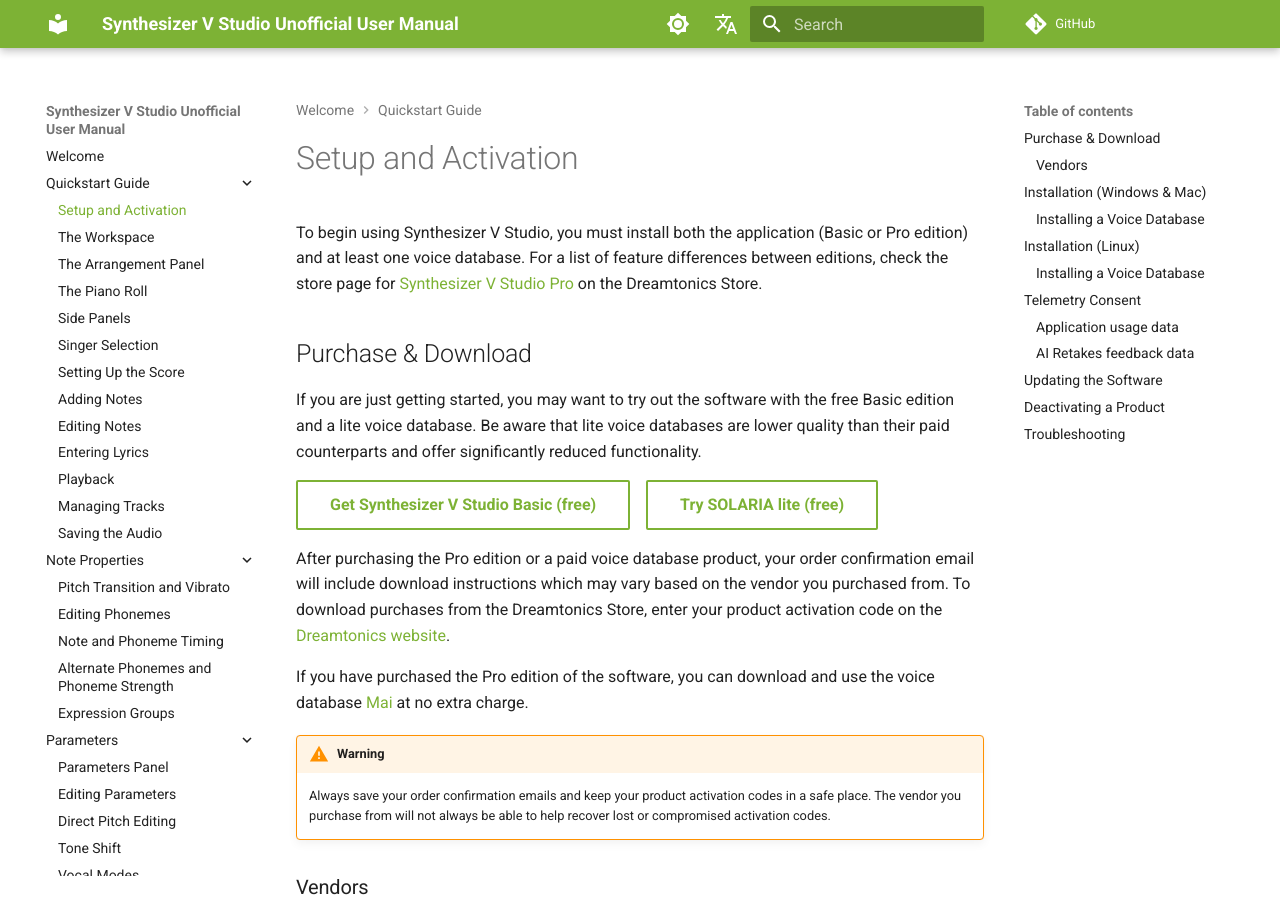
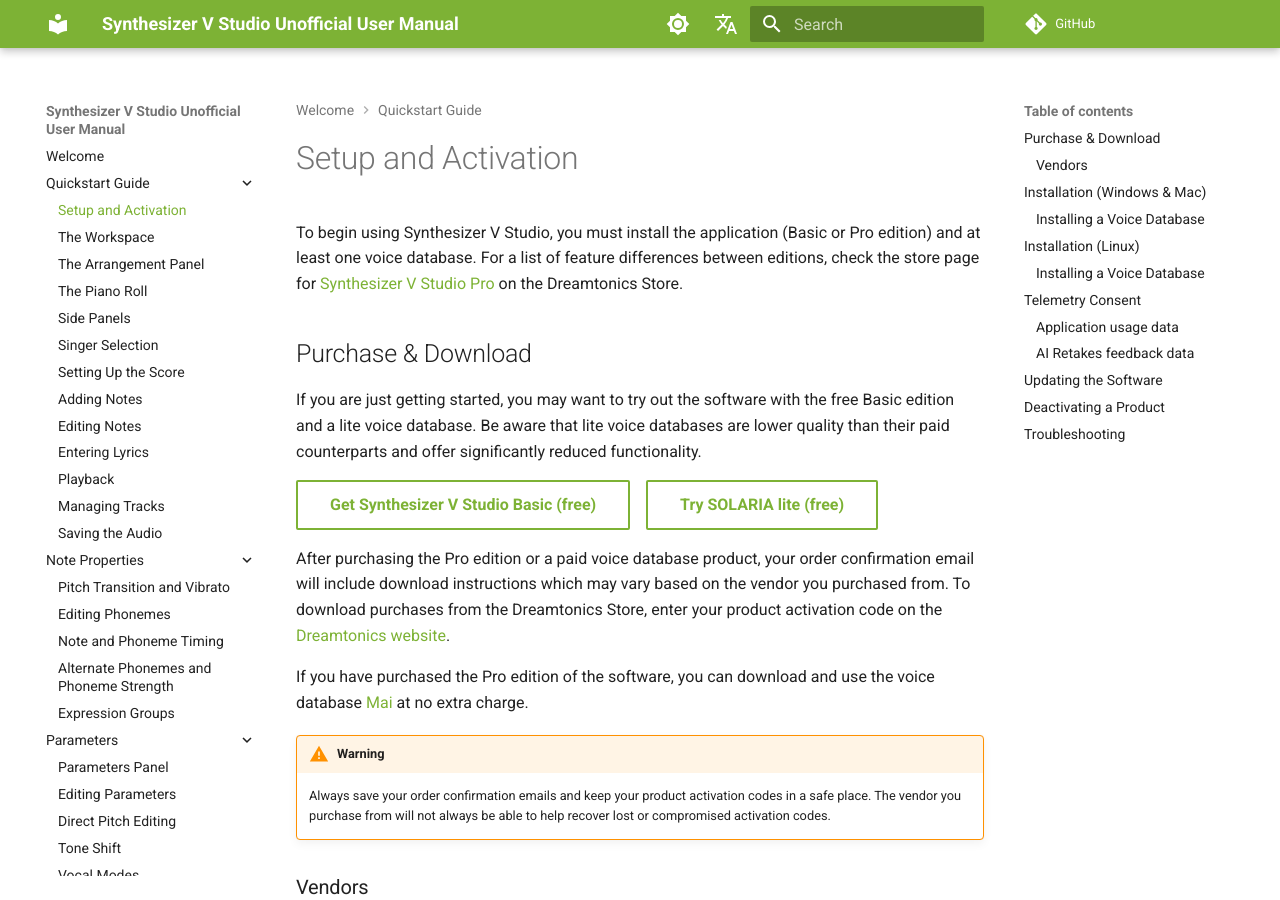
Before and after one commit to claire-west/svstudio-manual, an MkDocs documentation site: the page built from docs/setup.md, in a window 1280 px wide and 900 px high. Built offline with MkDocs 1.6.1 and Material for MkDocs 9.7.7, drawn with Linux system fonts in a browser that asks for light colours; comment, search, counter and statistics services are not loaded.

Commit message:
Minor wording revision

```diff
--- a/docs/setup.md
+++ b/docs/setup.md
@@ -1,6 +1,6 @@
 # Setup and Activation
 
-To begin using Synthesizer V Studio, you must install both the application (Basic or Pro edition) and at least one voice database. For a list of feature differences between editions, check the store page for [Synthesizer V Studio Pro](https://store.dreamtonics.com/product/editor-svstudio-pro/){ target=_blank } on the Dreamtonics Store.
+To begin using Synthesizer V Studio, you must install the application (Basic or Pro edition) and at least one voice database. For a list of feature differences between editions, check the store page for [Synthesizer V Studio Pro](https://store.dreamtonics.com/product/editor-svstudio-pro/){ target=_blank } on the Dreamtonics Store.
 
 ## Purchase & Download
 
```
Also changed, not shown: docs/index.md (+2 -2 lines).
